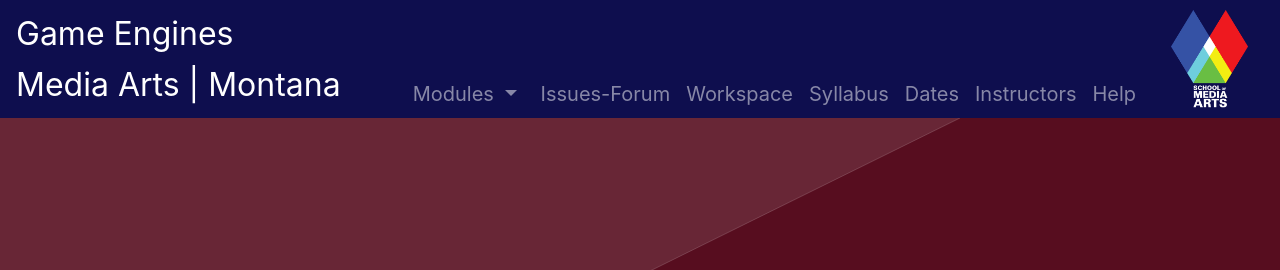
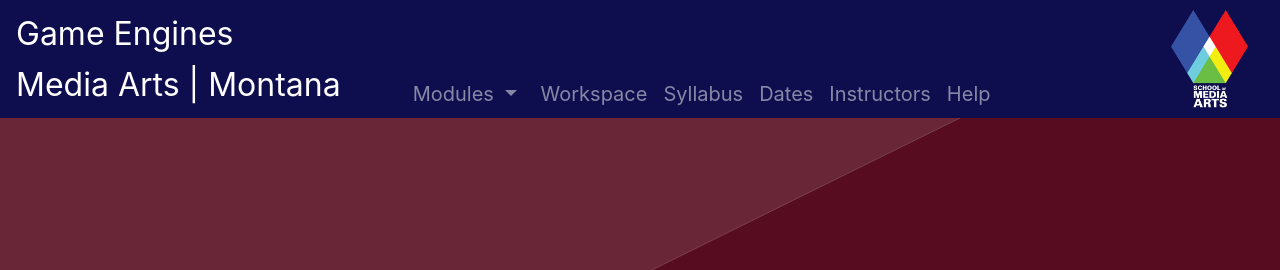
Before and after one commit to Montana-Media-Arts/460_GameEngines-Fall2020, a Jekyll site: the page built from index.markdown, in a window 1280 px wide. Shown: the top 270 px of the page. Built offline with Jekyll 4.4.1, drawn with Linux system fonts in a browser that asks for light colours; nearby versions of some CDN libraries.

Commit message:
Update navigation.html

```diff
--- a/_includes/navigation.html
+++ b/_includes/navigation.html
@@ -42,12 +42,7 @@
                 </div>
             </li>
 
-            <!-- Course Repo Link -->
-            <a class="nav-item nav-link px-2 pb-0 mb-0" href="https://github.com/Montana-Media-Arts/120_CreativeCoding_Fall2019-Samples/issues" target="_blank">
-                Issues-Forum
-            </a>
-
-            <!-- Syllabus, Instructor, and Dates -->
+           <!-- Syllabus, Instructor, and Dates -->
             {% for module in site.data.course.infoModules %}
             {% assign first_post = site.categories[module]|reverse|first %}
 
```
